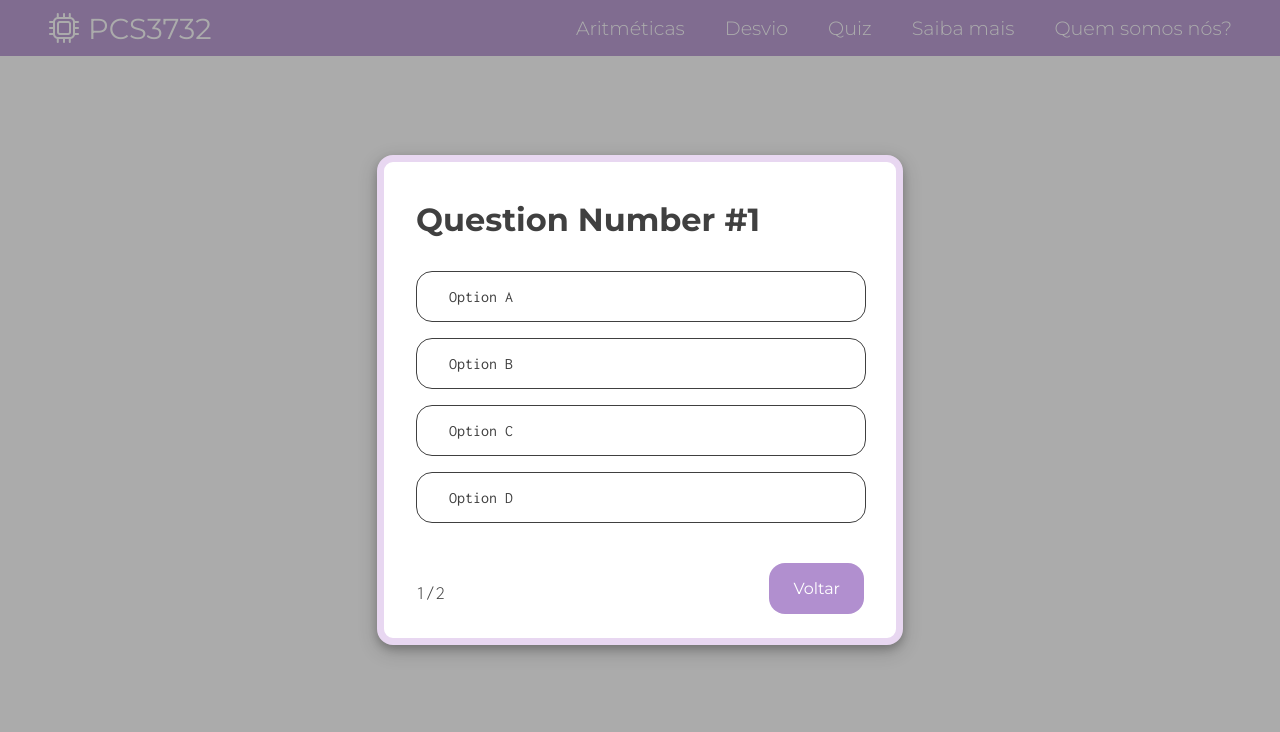
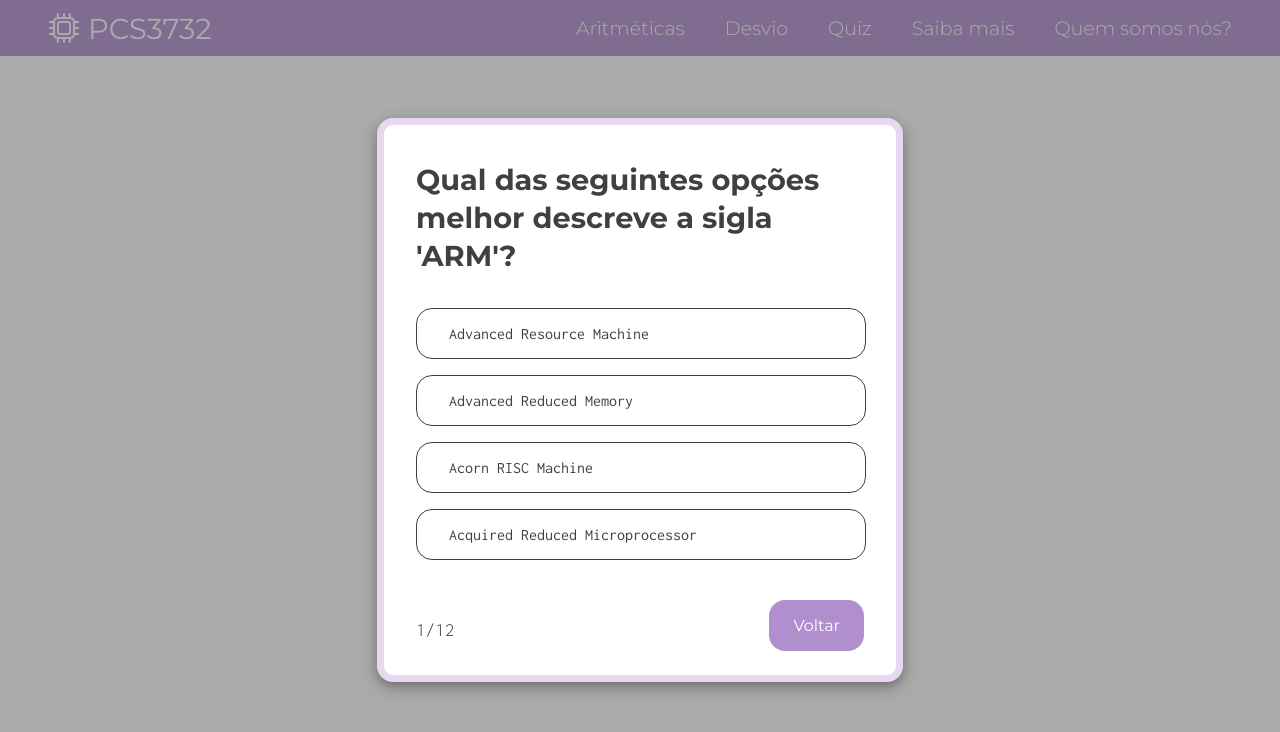
Before and after one commit to lucas-pvg/PCS3732_LabProc, a React (Create React App) app in the folder frontend/: page /quiz in a window 1280 px wide. Shown: the top 732 px of the page. Built offline with nearby package versions, Linux system fonts and the light colour scheme.

Commit message:
✨ Added Quiz questions

```diff
--- a/frontend/src/components/quiz/questions.js
+++ b/frontend/src/components/quiz/questions.js
@@ -1,22 +1,122 @@
 export const Questions = [
     {
-        question: "Question Number #1",
+        question: "Qual das seguintes opções melhor descreve a sigla 'ARM'?",
         options: [
-            "Option A",
-            "Option B",
-            "Option C",
-            "Option D",
+            "Advanced Resource Machine",
+            "Advanced Reduced Memory",
+            "Acorn RISC Machine",
+            "Acquired Reduced Microprocessor",
+        ],
+        correct: 2
+    },
+    {
+        question: "Qual é o principal foco da arquitetura ARM?",
+        options: [
+            "Eficiência energética e design compacto",
+            "Alta capacidade de processamento gráfico",
+            "Suporte a linguagens de programação de alto nível",
+            "Integração de periféricos complexos",
+        ],
+        correct: 0
+    },
+    {
+        question: "A arquitetura ARM é conhecida por ser predominantemente uma arquitetura:",
+        options: [
+            "CISC (Complex Instruction Set Computing)",
+            "SIMD (Single Instruction, Multiple Data)",
+            "MIMD (Multiple Instruction, Multiple Data)",
+            "RISC (Reduced Instruction Set Computing)",
         ],
         correct: 3
     },
     {
-        question: "Question Number #2",
+        question: "Qual é o tamanho padrão de um registrador na arquitetura ARM?",
         options: [
-            "Option A",
-            "Option B",
-            "Option C",
-            "Option D",
+            "8 bits",
+            "16 bits",
+            "32 bits",
+            "64 bits",
         ],
         correct: 2
     },
+    {
+        question: "Qual é a característica que difere as arquiteturas ARM e Thumb?",
+        options: [
+            "Grande tamanho de instrução",
+            "Conjunto de instruções de 16 bits",
+            "Conjunto de instruções CISC",
+            "Modo de execução exclusivo",
+        ],
+        correct: 0
+    },
+    {
+        question: "Qual a instrução usada para mover dados de um registrador para a memória?",
+        options: [
+            "SUB",
+            "MOV",
+            "STR",
+            "LDR",
+        ],
+        correct: 2
+    },
+    {
+        question: "Qual a instrução usada para carregar dados da memória para um registrador?",
+        options: [
+            "SUB",
+            "MOV",
+            "STR",
+            "LDR",
+        ],
+        correct: 3
+    },
+    {
+        question: "Qual a instrução utilizada para realizar uma operação lógica bit a bit entre dois registradores",
+        options: [
+            "AND",
+            "XNOR",
+            "NOT",
+            "LSL",
+        ],
+        correct: 0
+    },
+    {
+        question: "Qual a instrução usada para realizar uma operação de adição?",
+        options: [
+            "ADD",
+            "MUL",
+            "INC",
+            "SUB",
+        ],
+        correct: 0
+    },
+    {
+        question: "Qual flag seria acionada para a operação SUB R0, R1, R1?",
+        options: [
+            "C (Carry)",
+            "Z (Zero)",
+            "N (negative)",
+            "N.D.A",
+        ],
+        correct: 3
+    },
+    {
+        question: "Qual flag seria acionada para a operação SUBS R0, R1, R1?",
+        options: [
+            "C (Carry)",
+            "Z (Zero)",
+            "N (negative)",
+            "N.D.A",
+        ],
+        correct: 1
+    },
+    {
+        question: "Qual registrador é frequentemente usado como program counter (PC)?",
+        options: [
+            "R14",
+            "R15",
+            "R0",
+            "RPC",
+        ],
+        correct: 1
+    }
 ]
--- a/frontend/src/components/quiz/quiz.css
+++ b/frontend/src/components/quiz/quiz.css
@@ -21,6 +21,8 @@
 
 .quiz-container .question {
     font-family: 'Montserrat', sans-serif;
+    font-size: 1.8rem;
+    line-height: 2.4rem;
     margin-bottom: 2rem;
 }
 
--- a/frontend/src/routes/homePage.js
+++ b/frontend/src/routes/homePage.js
@@ -2,7 +2,6 @@ import React from "react";
 import HomeNavbar from "../components/navbar/homeNavbar";
 import Title from "../components/home/title/title";
 import ExpBut from "../components/home/expBut/expBut";
-import Quiz from "../components/quiz/quiz";
 
 import "./homePage.css";
 
```
